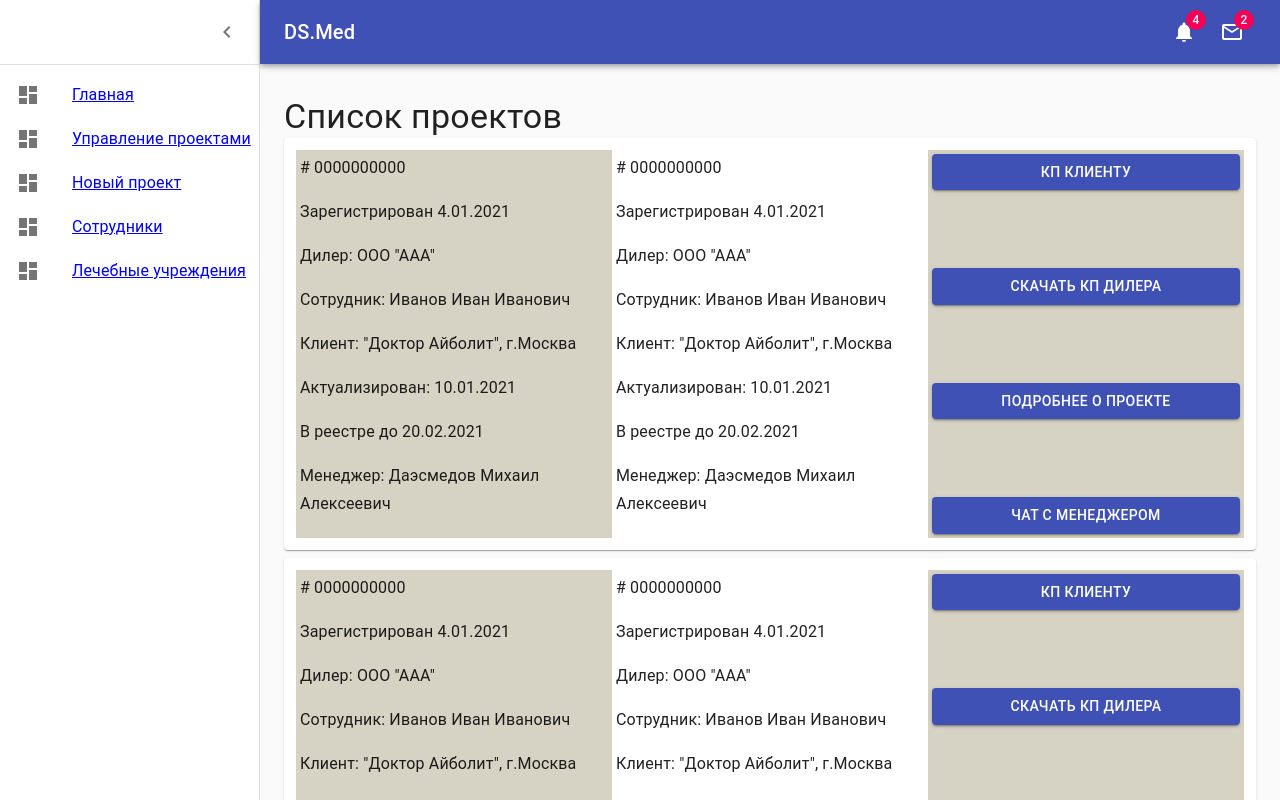
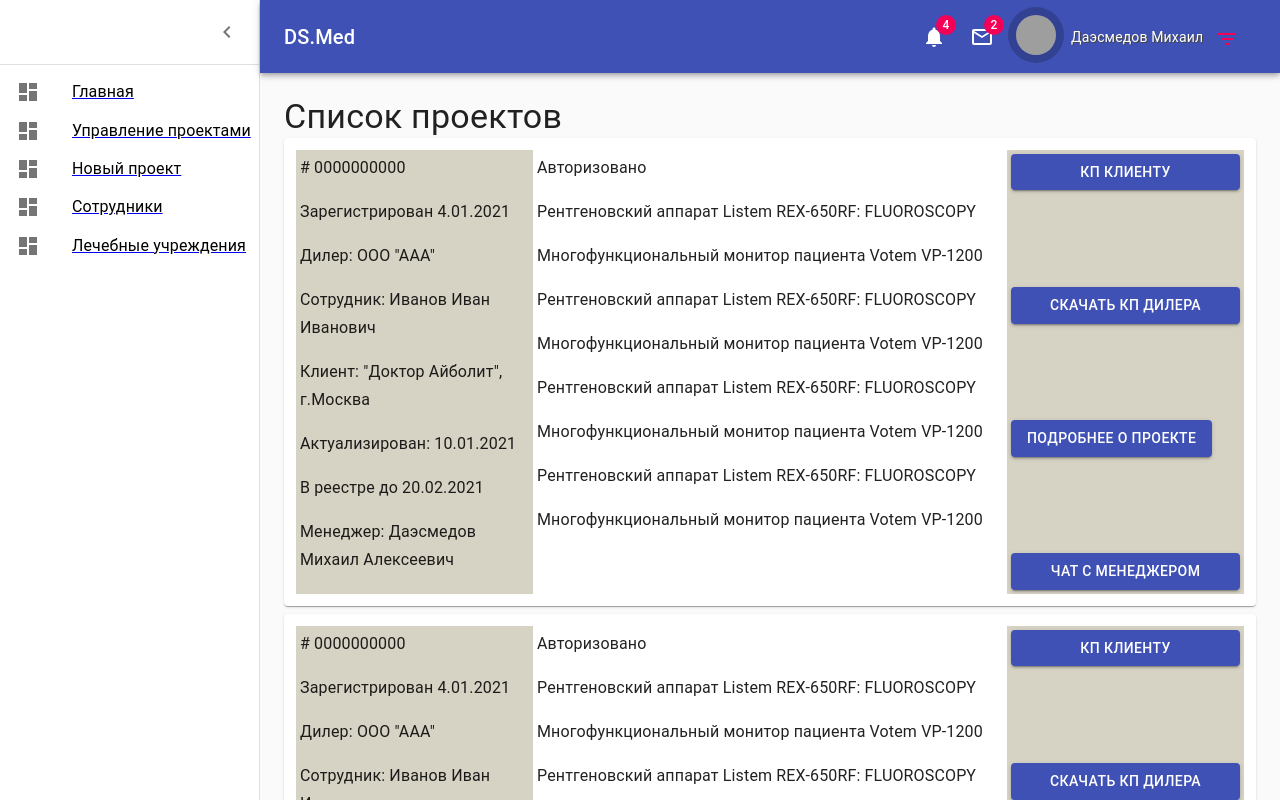
Before and after one commit to Jumay-dev/dealer_front, a React (Create React App) app: page /projects in a window 1280 px wide. Built offline with nearby package versions, Linux system fonts and the light colour scheme; grey boxes are pictures that could not be loaded.

Commit message:
дропдаун пользователя, правки по стилизации"

```diff
--- a/src/components/Chart.tsx
+++ b/src/components/Chart.tsx
@@ -1,12 +1,18 @@
 import React from 'react';
 import { useTheme } from '@material-ui/core/styles';
-import { LineChart, XAxis, YAxis, CartesianGrid, Line } from 'recharts';
-import Title from './Title';
+import { LineChart, XAxis, YAxis, CartesianGrid, Line, ResponsiveContainer } from 'recharts';
+import { makeStyles, Theme, createStyles } from '@material-ui/core/styles';
+import Typography from '@material-ui/core/Typography';
 
-// Generate Sales Data
-function createData(time, amount) {
-  return { time, amount };
+const useStyles = makeStyles((theme: Theme) =>
+  createStyles({
+    mainChart: {
+      width: "100%",
+      height: 300,
+      padding: theme.spacing(3)
     }
+  }),
+);
 
 const data = [
   {
@@ -33,15 +39,27 @@ const data = [
 ];
 
 export default function Chart() {
-  const theme = useTheme();
+  const classes = useStyles();
 
   return (
-    <LineChart width={900} height={300} data={data}>
+    <div className={classes.mainChart}>
+      <Typography variant="h4" align="center">
+        Статистика продаж
+      </Typography>
+      <ResponsiveContainer>
+        <LineChart
+        data={data}
+        margin={{
+          top: 10, right: 30, left: 0, bottom: 0,
+        }}
+        >
           <XAxis dataKey="name"/>
           <YAxis/>
           <CartesianGrid stroke="#eee" strokeDasharray="5 5"/>
           <Line type="monotone" dataKey="uv" stroke="#8884d8" />
           <Line type="monotone" dataKey="pv" stroke="#82ca9d" />
         </LineChart>
+      </ResponsiveContainer>
+    </div>
   );
 }
--- a/src/components/DataTable.tsx
+++ b/src/components/DataTable.tsx
@@ -7,12 +7,21 @@ import TableContainer from '@material-ui/core/TableContainer';
 import TableHead from '@material-ui/core/TableHead';
 import TableRow from '@material-ui/core/TableRow';
 import Paper from '@material-ui/core/Paper';
+import Tooltip from '@material-ui/core/Tooltip';
 
+import Icon from "@material-ui/core/Icon"
 import Fab from "@material-ui/core/Fab";
 import ContentCreate from "@material-ui/icons/Create";
 import ActionDelete from "@material-ui/icons/Delete";
 import CheckCircle from "@material-ui/icons/CheckCircle";
 import Cancel from "@material-ui/icons/Cancel";
+import Download from "@material-ui/icons/ArrowDownward";
+
+import { pink, grey, green, common } from "@material-ui/core/colors";
+
+const grey500 = grey["500"];
+const green400 = green["400"];
+const white = common.white;
 
 const useStyles = makeStyles({
   table: {
@@ -20,19 +29,85 @@ const useStyles = makeStyles({
   },
 });
 
-function createData(name: string, calories: number, fat: number, carbs: number, protein: number) {
-  return { name, calories, fat, carbs, protein };
+const styles = {
+  searchButton: {
+    marginRight: 20,
+  },
+  editButton: {
+    marginRight: "1em",
+    color: white,
+    backgroundColor: green400,
+  },
+  editButtonIcon: {
+    fill: white,
+  },
+  deleteButton: {
+    color: "grey",
+    fill: grey500,
+  },
+  columns: {
+    width10: {
+      width: "10%",
+    },
+  },
+  row: {
+    margin: "1.5em",
+    width: "95%",
+  },
+  pagination: {
+    width: 350,
+    margin: "0 auto",
+    paddingTop: 10,
+  },
+};
+
+interface DataTableProps {
+  model?: string;
+  headers?: string[],
+  rows: Object,
+  actions?: string[]
 }
 
-const rows = [
-  createData('Frozen yoghurt', 159, 6.0, 24, 4.0),
-  createData('Ice cream sandwich', 237, 9.0, 37, 4.3),
-  createData('Eclair', 262, 16.0, 24, 6.0),
-  createData('Cupcake', 305, 3.7, 67, 4.3),
-  createData('Gingerbread', 356, 16.0, 49, 3.9),
-];
+function ActionReturner({actionName}) {
+  if (actionName === 'edit') {
+    return (
+      <Tooltip title="Edit" aria-label="edit">
+        <Fab
+          size="small"
+          style={styles.editButton}
+        >
+          <ContentCreate />
+        </Fab>
+      </Tooltip>
+    )
+  }
+  if (actionName === 'delete') {
+    return (
+      <Tooltip title="Delete" aria-label="delete">
+        <Fab
+          size="small"
+          style={styles.deleteButton}
+        >
+          <ActionDelete />
+        </Fab>
+      </Tooltip>
+    )
+  }
+  if (actionName === 'download') {
+    return (
+      <Tooltip title="Download" aria-label="download">
+        <Fab
+          size="small"
+          style={styles.deleteButton}
+        >
+          <Download />
+        </Fab>
+      </Tooltip>
+    )
+  }
+}
 
-export default function DataTable() {
+export default function DataTable<DataTableProps>({headers, rows, actions}) {
   const classes = useStyles();
 
   return (
@@ -40,23 +115,14 @@ export default function DataTable() {
       <Table className={classes.table} aria-label="simple table">
         <TableHead>
           <TableRow>
-            <TableCell>Dessert (100g serving)</TableCell>
-            <TableCell align="right">Calories</TableCell>
-            <TableCell align="right">Fat&nbsp;(g)</TableCell>
-            <TableCell align="right">Carbs&nbsp;(g)</TableCell>
-            <TableCell align="right">Protein&nbsp;(g)</TableCell>
+            {headers ? headers.map(item => <TableCell>{item}</TableCell>) : null}
           </TableRow>
         </TableHead>
         <TableBody>
           {rows.map((row) => (
             <TableRow key={row.name}>
-              <TableCell component="th" scope="row">
-                {row.name}
-              </TableCell>
-              <TableCell align="right">{row.calories}</TableCell>
-              <TableCell align="right">{row.fat}</TableCell>
-              <TableCell align="right">{row.carbs}</TableCell>
-              <TableCell align="right">{row.protein}</TableCell>
+                {row.cells.map( elem => <TableCell>{elem}</TableCell>)}
+                {actions ? actions.map( act => <ActionReturner actionName={act} />) : null}
             </TableRow>
           ))}
         </TableBody>
--- a/src/components/MenuItems.tsx
+++ b/src/components/MenuItems.tsx
@@ -20,7 +20,7 @@ const blue600 = blue["800"];
 const useStyles = makeStyles(() =>
   createStyles({
     menuItem: {
-      color: blue600,
+      color: "black",
       fontWeight: 800,
       paddingTop: "0.2em",
       paddingBottom: "0.2em",
@@ -40,35 +40,35 @@ export function MainListItems() {
     return (
     <div>
     <Link key={`link_1`} to="/" className="MuiListItem-button">
-        <MenuItem key={1} className="MuiListItem-button" >
-        <ListItemIcon ><DashboardIcon /></ListItemIcon>
-        <ListItemText primary="Главная"/>
+        <MenuItem key={1} className={styles.menuItem }>
+            <ListItemIcon ><DashboardIcon /></ListItemIcon>
+            <ListItemText primary="Главная"/>
         </MenuItem>
     </Link>
 
     <Link key={`link_1`} to="/projects" className="MuiListItem-button">
-        <MenuItem key={1} className="MuiListItem-button">
+        <MenuItem key={2} className={styles.menuItem}>
         <ListItemIcon ><DashboardIcon /></ListItemIcon>
         <ListItemText primary="Управление проектами"/>
         </MenuItem>
     </Link>
 
     <Link key={`link_1`} to="/newproject" className="MuiListItem-button">
-        <MenuItem key={1} className="MuiListItem-button">
+        <MenuItem key={3} className={styles.menuItem}>
         <ListItemIcon ><DashboardIcon /></ListItemIcon>
         <ListItemText primary="Новый проект"/>
         </MenuItem>
     </Link>
 
     <Link key={`link_1`} to="/coworkers" className="MuiListItem-button">
-        <MenuItem key={1} className="MuiListItem-button">
+        <MenuItem key={4} className={styles.menuItem}>
         <ListItemIcon ><DashboardIcon /></ListItemIcon>
         <ListItemText primary="Сотрудники"/>
         </MenuItem>
     </Link>
 
     <Link key={`link_1`} to="/clinics" className="MuiListItem-button">
-        <MenuItem key={1} className="MuiListItem-button">
+        <MenuItem key={5} className={styles.menuItem}>
         <ListItemIcon ><DashboardIcon /></ListItemIcon>
         <ListItemText primary="Лечебные учреждения"/>
         </MenuItem>
--- a/src/components/ProjectOne.tsx
+++ b/src/components/ProjectOne.tsx
@@ -4,6 +4,7 @@ import Typography from '@material-ui/core/Typography'
 import Button from '@material-ui/core/Button'
 import Accordion from '@material-ui/core/Accordion'
 import Grid from '@material-ui/core/Grid';
+import { Link } from 'react-router-dom'
 
 import CommercialOfferList from "./ModalCommercialOffer"
 
@@ -38,7 +39,7 @@ function ProjectOne() {
     return (
         <Paper className={classes.paper}>
             <Grid container spacing={1}>
-                <Grid item xs={12} sm={4} className={classes.gridInfo}>
+                <Grid item xs={12} lg={3} className={classes.gridInfo}>
                     <Typography variant="subtitle1" paragraph>
                         # 0000000000
                     </Typography>
@@ -65,42 +66,51 @@ function ProjectOne() {
                     </Typography>
                 </Grid>
 
-                <Grid item xs={12} sm={4} className={classes.gridTools}>
+                <Grid item xs={12} lg={6} className={classes.gridTools}>
                     <Typography variant="subtitle1" paragraph>
-                        # 0000000000
+                        Авторизовано
+                    </Typography>
+
+                    <Typography variant="subtitle1" paragraph>
+                        Рентгеновский аппарат Listem REX-650RF: FLUOROSCOPY
                     </Typography>
                     <Typography variant="subtitle1" paragraph>
-                        Зарегистрирован 4.01.2021
+                        Многофункциональный монитор пациента Votem VP-1200
                     </Typography>
                     <Typography variant="subtitle1" paragraph>
-                        Дилер: ООО "ААА"
+                        Рентгеновский аппарат Listem REX-650RF: FLUOROSCOPY
                     </Typography>
                     <Typography variant="subtitle1" paragraph>
-                        Сотрудник: Иванов Иван Иванович
+                        Многофункциональный монитор пациента Votem VP-1200
                     </Typography>
                     <Typography variant="subtitle1" paragraph>
-                        Клиент: "Доктор Айболит", г.Москва
+                        Рентгеновский аппарат Listem REX-650RF: FLUOROSCOPY
                     </Typography>
                     <Typography variant="subtitle1" paragraph>
-                        Актуализирован: 10.01.2021
+                        Многофункциональный монитор пациента Votem VP-1200
                     </Typography>
                     <Typography variant="subtitle1" paragraph>
-                        В реестре до 20.02.2021
+                        Рентгеновский аппарат Listem REX-650RF: FLUOROSCOPY
                     </Typography>
                     <Typography variant="subtitle1" paragraph>
-                        Менеджер: Даэсмедов Михаил Алексеевич
+                        Многофункциональный монитор пациента Votem VP-1200
                     </Typography>
                 </Grid>
 
-                <Grid item xs={12} sm={4} className={classes.gridButtons}>
+                <Grid item xs={12} lg={3} className={classes.gridButtons}>
 
                     <CommercialOfferList />
+
                     <Button variant="contained" color="primary">
                         Скачать КП дилера
                     </Button>
-                    <Button variant="contained" color="primary">
-                        Подробнее о проекте
-                    </Button>
+
+                    <Link to="/newproject">
+                        <Button variant="contained" color="primary">
+                            Подробнее о проекте
+                        </Button>
+                    </Link>
+
                     <Button variant="contained" color="primary">
                         Чат с менеджером
                     </Button>
--- a/src/components/Slider.tsx
+++ b/src/components/Slider.tsx
@@ -1,17 +1,35 @@
 import React from 'react';
 import Carousel from 'react-material-ui-carousel'
-import { Paper, Button, SliderClassKey } from '@material-ui/core'
+import { Paper, Button, SliderClassKey, Typography } from '@material-ui/core'
+import { makeStyles, Theme, createStyles } from '@material-ui/core/styles';
+
+const useStyles = makeStyles((theme: Theme) =>
+  createStyles({
+    paper: {
+      width: "100vw",
+      height: "40vh",
+      position: "relative"
+    },
+    sliderImage: {
+        maxWidth: "100%",
+        maxHeight: "100%",
+        position: "absolute"
+    }
+  }),
+);
 
 function Slider(props)
 {
     var items = [
         {
-            name: "Random Name #1",
-            description: "Probably the most random thing you have ever seen!"
+            name: "Рентген-аппараты",
+            description: "Скидка 40% при заказе до 30 января 2021 года!",
+            image: "https://ds-med.ru/wp-content/uploads/2020/05/listem-2.jpg"
         },
         {
-            name: "Random Name #2",
-            description: "Hello World!"
+            name: "Мониторы пациента",
+            description: "Скидка 40% при заказе до 30 января 2021 года!",
+            image: "https://ds-med.ru/wp-content/uploads/2020/05/votem-2.jpg"
         }
     ]
 
@@ -24,15 +42,20 @@ function Slider(props)
     )
 }
 
-function Item(props)
-{
+function Item(props) {
+    const classes = useStyles()
     return (
-        <Paper>
-            <h2>{props.item.name}</h2>
-            <p>{props.item.description}</p>
+        <Paper className={classes.paper}>
+            <img src={props.item.image} alt="..." className={classes.sliderImage}/>
+            <Typography component="h1" variant="h4" align="center">
+                {props.item.name}
+            </Typography>
+            <Typography variant="subtitle1">
+                {props.item.description}
+            </Typography>
 
-            <Button className="CheckButton">
-                Check it out!
+            <Button type="button" variant="contained" color="primary">
+                Создать проект
             </Button>
         </Paper>
     )
--- a/src/components/ToolsOffersSidebar.tsx
+++ b/src/components/ToolsOffersSidebar.tsx
@@ -2,26 +2,16 @@ import React from 'react';
 import clsx from 'clsx';
 import { makeStyles, useTheme, Theme, createStyles } from '@material-ui/core/styles';
 import Drawer from '@material-ui/core/Drawer';
-import CssBaseline from '@material-ui/core/CssBaseline';
-import AppBar from '@material-ui/core/AppBar';
-import Toolbar from '@material-ui/core/Toolbar';
 import List from '@material-ui/core/List';
 import Typography from '@material-ui/core/Typography';
-import Divider from '@material-ui/core/Divider';
-import IconButton from '@material-ui/core/IconButton';
-import MenuIcon from '@material-ui/icons/Menu';
 import Button from '@material-ui/core/Button';
-import ChevronLeftIcon from '@material-ui/icons/ChevronLeft';
-import ChevronRightIcon from '@material-ui/icons/ChevronRight';
-import ListItem from '@material-ui/core/ListItem';
-import ListItemIcon from '@material-ui/core/ListItemIcon';
-import ListItemText from '@material-ui/core/ListItemText';
-import InboxIcon from '@material-ui/icons/MoveToInbox';
-import MailIcon from '@material-ui/icons/Mail';
+import Select from '@material-ui/core/Select';
+import MenuItem from '@material-ui/core/MenuItem';
+
 
 import AuthorisedPosition from './AuthorisedPosition'
 
-const drawerWidth = 400;
+const drawerWidth = 500;
 
 const useStyles = makeStyles((theme: Theme) =>
   createStyles({
@@ -75,14 +65,6 @@ export default function PersistentDrawerRight({children}) {
   const theme = useTheme();
   const [open, setOpen] = React.useState(false);
 
-  const handleDrawerOpen = () => {
-    setOpen(true);
-  };
-
-  const handleDrawerClose = () => {
-    setOpen(false);
-  };
-
   return (
     <div className={classes.root}>
         <Button onClick={() => setOpen(!open)} variant="contained" color="primary">Выбрать оборудование</Button>
@@ -96,8 +78,19 @@ export default function PersistentDrawerRight({children}) {
             paper: classes.drawerPaper,
         }}
         >
-
             <List>
+            <Typography>
+                Авторизованное оборудование
+            </Typography>
+            <Select
+                labelId="demo-simple-select-label"
+                id="demo-simple-select"
+                value={1}
+            >
+                <MenuItem value={1}>Рентген-аппараты</MenuItem>
+                <MenuItem value={2}>Мониторы пациента</MenuItem>
+                <MenuItem value={3}>Мамммографы</MenuItem>
+            </Select>
                 <AuthorisedPosition />
                 <AuthorisedPosition />
                 <AuthorisedPosition />
--- /dev/null
+++ b/src/components/UserDropdown.tsx
@@ -0,0 +1,151 @@
+import React from 'react'
+import { Typography, Menu, Avatar, IconButton } from "@material-ui/core";
+import MenuItem from "@material-ui/core/MenuItem";
+import { blue, common } from "@material-ui/core/colors";
+import SettingsPower from "@material-ui/icons/SettingsPower";
+import VpnKey from "@material-ui/icons/VpnKey";
+import ContentFilter from "@material-ui/icons/FilterList";
+
+const blue600 = blue["900"];
+const drawerWidth = 400;
+
+const styles = {
+drawerPaper: {
+    width: drawerWidth,
+    backgroundColor: "rgba(227, 231, 232, 0.63)",
+    overflow: "auto",
+},
+avatarDiv: {
+    padding: "15px 0 10px 10px" as TODO,
+    width: 250
+},
+avatarIcon: {
+    float: "left" as TODO,
+    display: "block" as TODO,
+    marginRight: 15,
+    boxShadow: "0px 0px 0px 8px rgba(0,0,0,0.2)" as TODO,
+},
+avatarSpan: {
+    paddingTop: 0,
+    display: "block",
+    color: "purple",
+    fontWeight: 400,
+    fontSize: 12,
+    textShadow: "1px 1px #444",
+},
+user: {
+    fontSize: 14,
+    color: common.white,
+},
+menuItem: {
+    color: blue600,
+    fontWeight: 500,
+    paddingTop: "0.2em",
+    paddingBottom: "0.2em",
+    fontSize: 16,
+},
+};
+
+const withMenu = ({
+    anchorEl,
+    open,
+    signoutClick,
+    changePassClick,
+    handleClose,
+  }) => (
+    <Menu
+      id="menu-appbar"
+      anchorEl={anchorEl}
+      anchorOrigin={{
+        vertical: "top",
+        horizontal: "right",
+      }}
+      keepMounted
+      transformOrigin={{
+        vertical: "top",
+        horizontal: "right",
+      }}
+      open={open}
+      onClose={handleClose}
+    >
+      <MenuItem onClick={signoutClick}>
+        <SettingsPower />
+        <Typography style={{ paddingLeft: "1em" }} variant="inherit">
+          Выйти
+        </Typography>
+      </MenuItem>
+      <MenuItem onClick={changePassClick}>
+        <VpnKey />
+        <Typography style={{ paddingLeft: "1em" }} variant="inherit">
+          Профиль
+        </Typography>
+      </MenuItem>
+    </Menu>
+  );
+
+interface AppUserMenuProps {
+username?: string;
+onSignoutClick?: () => void;
+onChangePassClick?: () => void;
+}
+
+function UserDropdown<AppUserMenuProps>({
+    username = 'Даэсмедов Михаил',
+    onSignoutClick = () => console.log('signout'),
+    onChangePassClick = () => console.log('signin'),
+}) {
+    const [anchorEl, setAnchorEl] = React.useState<null | HTMLElement>(null);
+    const open = Boolean(anchorEl);
+
+    const handleClose = () => {
+      setAnchorEl(null);
+    };
+
+    const signoutClick = (event: React.ChangeEvent<unknown>) => {
+      event.preventDefault();
+      onSignoutClick();
+    };
+
+    const changePassClick = (event: React.ChangeEvent<unknown>) => {
+      event.preventDefault();
+      onChangePassClick();
+      handleClose()
+    };
+
+    const handleMenu = (event: React.MouseEvent<HTMLElement>) => {
+      setAnchorEl(event.currentTarget);
+      console.log('click')
+    };
+    return (
+        <div style={styles.avatarDiv}>
+            <Avatar
+            src={"https://peopletalk.ru/wp-content/uploads/2017/11/1480331127.jpg?opt=true"}
+            style={styles.avatarIcon}
+            />
+            <span style={styles.avatarSpan}>
+            <Typography style={styles.user} variant="inherit">
+                {username}
+            </Typography>
+
+            <IconButton
+                aria-label="account of current user"
+                aria-controls="menu-appbar"
+                aria-haspopup="true"
+                onClick={handleMenu}
+                color="secondary"
+            >
+                <ContentFilter />
+            </IconButton>
+            {withMenu({
+                anchorEl,
+                open,
+                signoutClick,
+                changePassClick,
+                handleClose,
+            })}
+            </span>
+        </div>
+    )
+}
+
+export default UserDropdown
--- a/src/layouts/layoutStyles.tsx
+++ b/src/layouts/layoutStyles.tsx
@@ -33,7 +33,7 @@ export const layoutStyles = makeStyles((theme) => ({
       }),
     },
     menuButton: {
-      marginRight: 36,
+      marginRight: 36
     },
     menuButtonHidden: {
       display: 'none',
--- a/src/layouts/mainLayout.tsx
+++ b/src/layouts/mainLayout.tsx
@@ -19,6 +19,7 @@ import MenuIcon from '@material-ui/icons/Menu';
 import ChevronLeftIcon from '@material-ui/icons/ChevronLeft';
 import NotificationsIcon from '@material-ui/icons/Notifications';
 import MailIcon from '@material-ui/icons/MailOutline';
+import UserDropdown from '../components/UserDropdown'
 import { MainListItems } from '../components/MenuItems';
 import { layoutStyles } from './layoutStyles'
 
@@ -62,7 +63,7 @@ function MainLayout({children}) {
                 <MailIcon />
               </Badge>
             </IconButton>
-
+            <UserDropdown />
           </Toolbar>
         </AppBar>
 
--- a/src/pages/Main.tsx
+++ b/src/pages/Main.tsx
@@ -19,8 +19,8 @@ function Main() {
     return (
         <>
           <Paper className={classes.paper}>
+            <Slider />
             <Chart />
-            <Slider />
           </Paper>
 
         </>
```
Also changed, not shown: src/components/ModalCommercialOffer.tsx (+18 -1 lines), src/pages/Coworkers.tsx (+18 -1 lines), 1 other file (tests, documents, lock files or other folders). Lines whose indentation alone changed are shown as unchanged.
